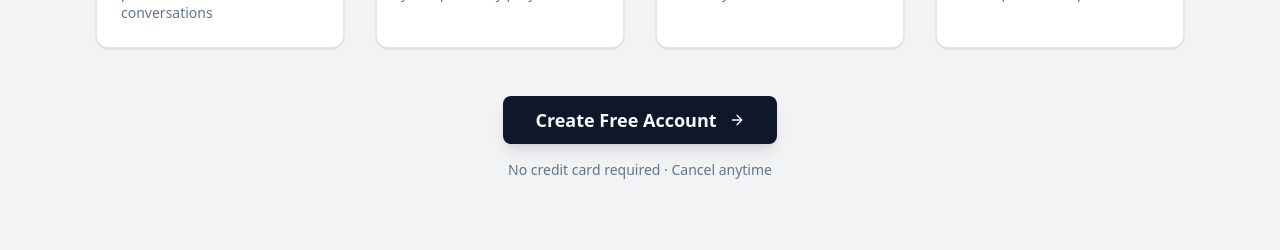
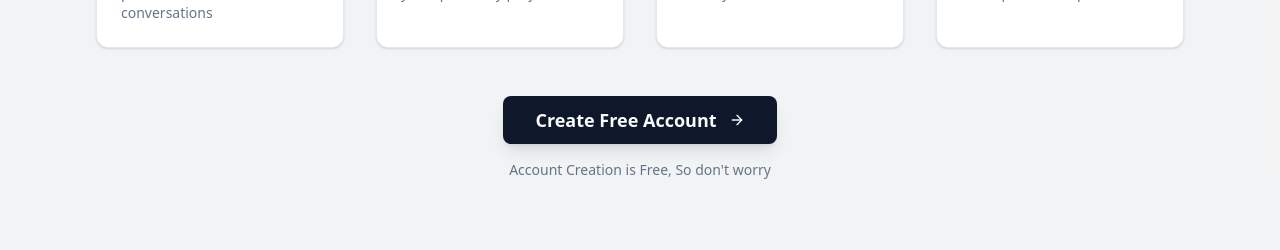
Before and after one commit to LuseBiswas/Database_AI_Agent, a React (Vite) app in the folder ai-agent-frontend/ai-agent-frontend/: page / in a window 1280 px wide. Shown: the part 1348-1598 px from the top of the page. Built offline with nearby package versions, Linux system fonts and the light colour scheme; no server answers.

Commit message:
Minor Change

```diff
--- a/ai-agent-frontend/ai-agent-frontend/src/Homepage.jsx
+++ b/ai-agent-frontend/ai-agent-frontend/src/Homepage.jsx
@@ -289,7 +289,7 @@ const Homepage = () => {
                   </SignUpButton>
                 </motion.div>
                 <p className="mt-4 text-sm text-muted-foreground">
-                  No credit card required · Cancel anytime
+                  Account Creation is Free, So don't worry
                 </p>
               </div>
             </motion.div>
```
